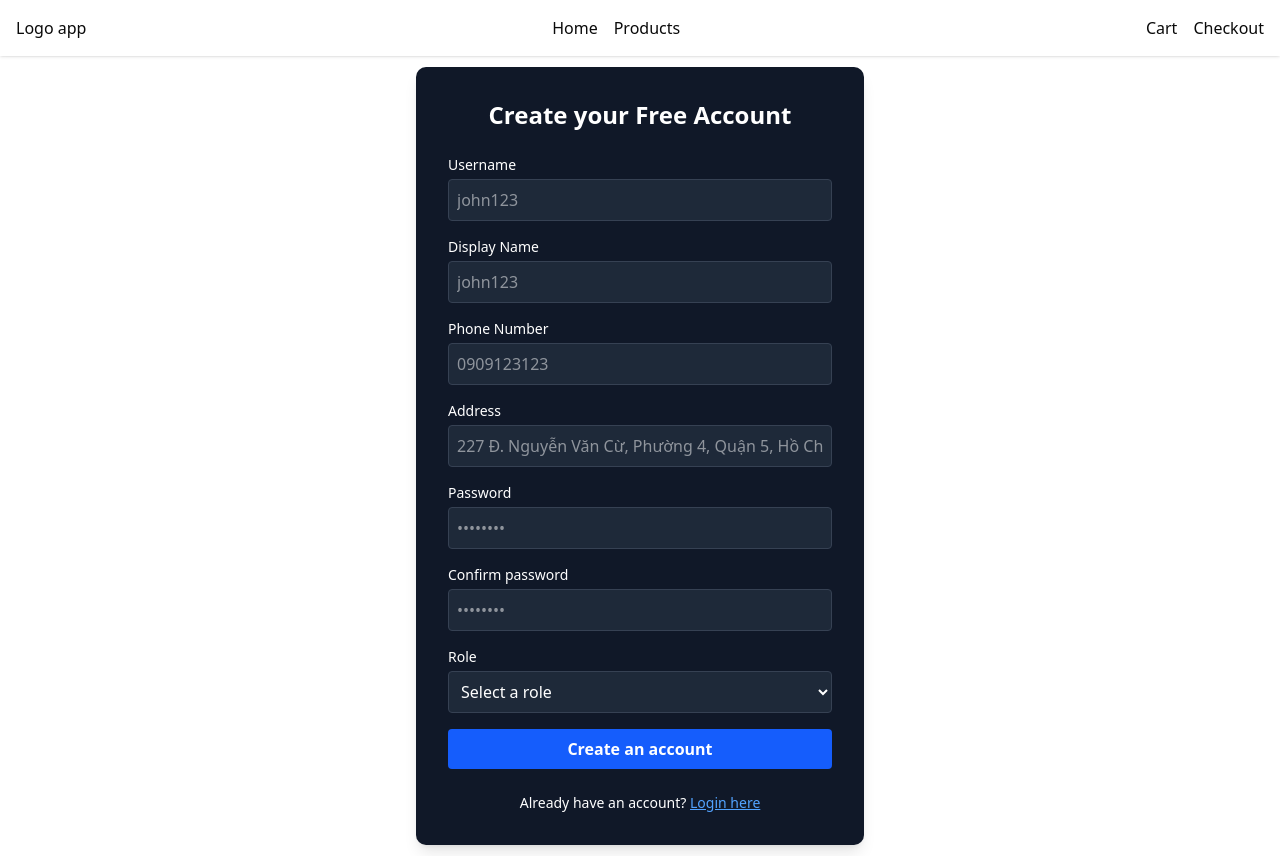
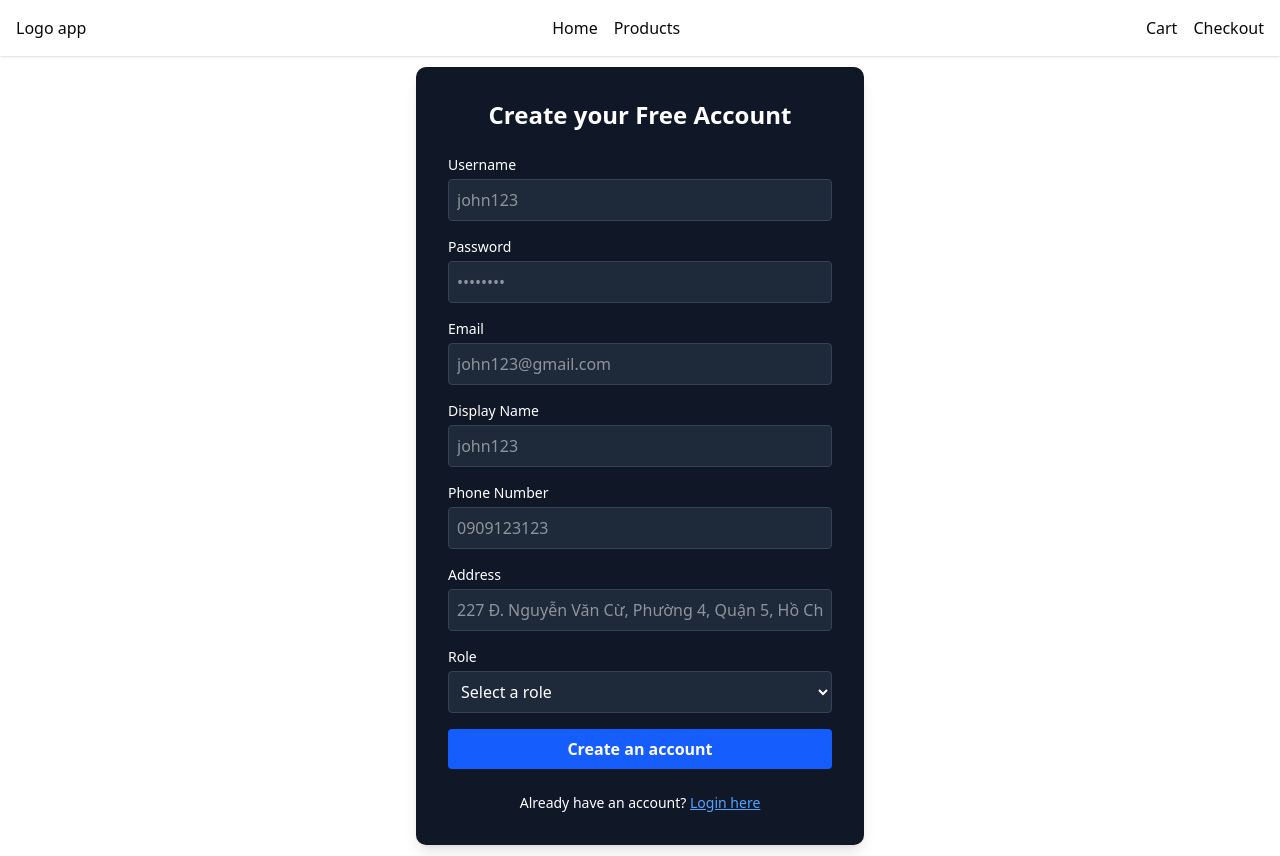
Before and after one commit to Lyanq1/melody-hub, a Next.js app in the folder FrontEnd/: page /register in a window 1280 px wide. Built offline with nearby package versions, Linux system fonts and the light colour scheme.

Commit message:
cap nhat form mẫu register, chưa nối backend

```diff
--- a/FrontEnd/app/register/page.tsx
+++ b/FrontEnd/app/register/page.tsx
@@ -18,6 +18,26 @@ export default function RegisterPage() {
             <input
               type='text'
               placeholder='john123'
+              className='w-full p-2 rounded bg-gray-800 border border-gray-700 focus:outline-none'
+              required
+            />
+          </div>
+
+          <div>
+            <label className='text-sm mb-1 block'>Password</label>
+            <input
+              type='password'
+              placeholder='••••••••'
+              className='w-full p-2 rounded bg-gray-800 border border-gray-700 focus:outline-none'
+              required
+            />
+          </div>
+
+          <div>
+            <label className='text-sm mb-1 block'>Email</label>
+            <input
+              type='email'
+              placeholder='john123@gmail.com'
               className='w-full p-2 rounded bg-gray-800 border border-gray-700 focus:outline-none'
               required
             />
@@ -47,26 +67,6 @@ export default function RegisterPage() {
             <input
               type='text'
               placeholder='227 Đ. Nguyễn Văn Cừ, Phường 4, Quận 5, Hồ Chí Minh'
-              className='w-full p-2 rounded bg-gray-800 border border-gray-700 focus:outline-none'
-              required
-            />
-          </div>
-
-          <div>
-            <label className='text-sm mb-1 block'>Password</label>
-            <input
-              type='password'
-              placeholder='••••••••'
-              className='w-full p-2 rounded bg-gray-800 border border-gray-700 focus:outline-none'
-              required
-            />
-          </div>
-
-          <div>
-            <label className='text-sm mb-1 block'>Confirm password</label>
-            <input
-              type='password'
-              placeholder='••••••••'
               className='w-full p-2 rounded bg-gray-800 border border-gray-700 focus:outline-none'
               required
             />
```
